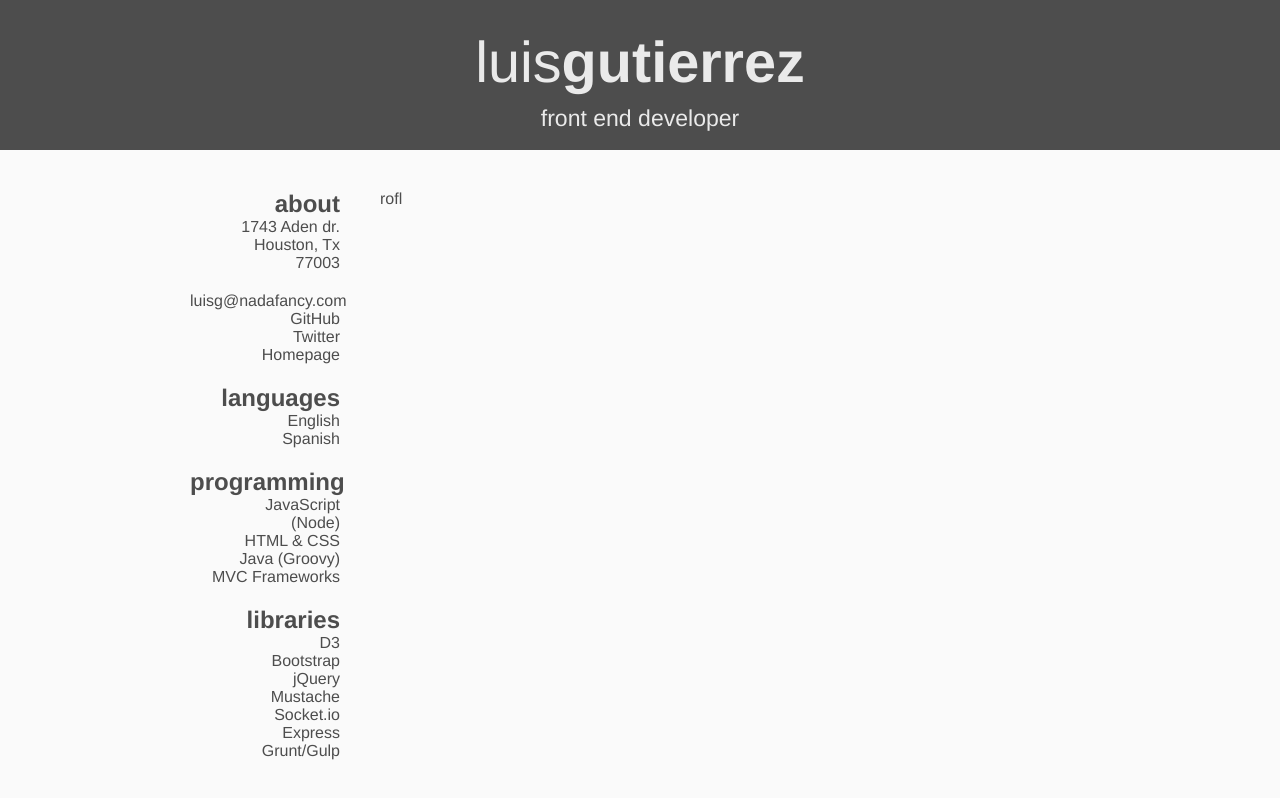
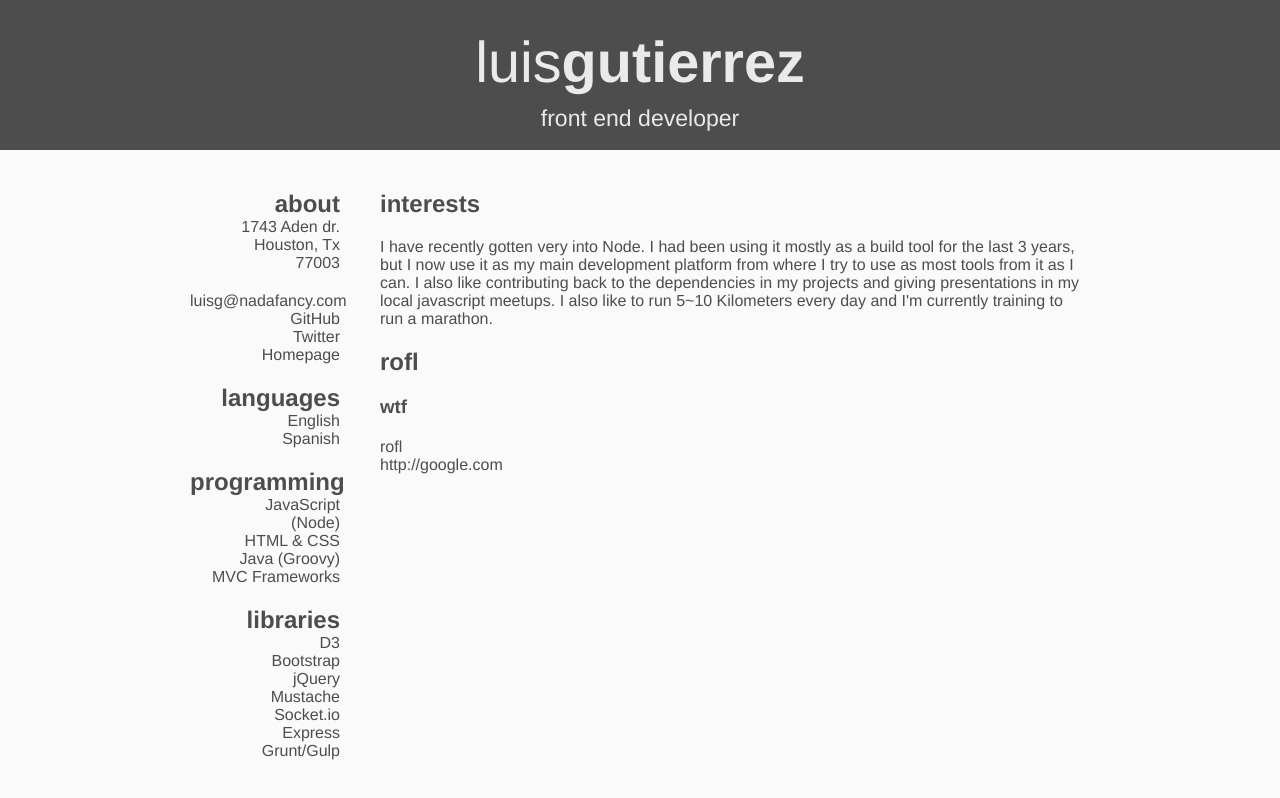
Before and after one commit to Dudemullet/PugCV, a website: page app/index.jade in a window 1280 px wide. Drawn offline with nearby package versions, Linux system fonts and the light colour scheme; files that its build step writes are made by us from their sources.

Commit message:
Adds main section

```diff
--- a/app/index.jade
+++ b/app/index.jade
@@ -9,4 +9,13 @@ body
 
   main.container.clearfix
     include ./includes/personal.jade
-    section.main rofl
+
+    .main
+      include ./mixins/main_section.jade
+      include ./mixins/timed_section.jade
+
+      +section('interests').
+        I have recently gotten very into Node. I had been using it mostly as a build tool for the last 3 years, but I now use it as my main development platform from where I try to use as most tools from it as I can. I also like contributing back to the dependencies in my projects and giving presentations in my local javascript meetups. I also like to run 5~10 Kilometers every day and I'm currently training to run a marathon.
+
+      +timed_section('rofl')
+        +entry('wtf','rofl','http://google.com')
--- a/app/less/app.less
+++ b/app/less/app.less
@@ -5,3 +5,4 @@
 @import "mixins.less";
 @import "page.less";
 @import "personal.less";
+@import "main_sections.less";
--- /dev/null
+++ b/app/less/main_sections.less
@@ -0,0 +1,6 @@
+.main-section {
+  .name {
+    margin:0 0 (@section-padding/2) 0;
+    padding:0;
+  }
+}
--- /dev/null
+++ b/app/mixins/main_section.jade
@@ -0,0 +1,5 @@
+mixin section(name)
+  section.main-section.text-block
+    h2.name= name
+    if block
+      block
--- /dev/null
+++ b/app/mixins/timed_section.jade
@@ -0,0 +1,11 @@
+mixin entry(name, time, link)
+  .entry
+    h3.name= name
+    .time= time
+    a.link(href=link)= link
+
+mixin timed_section(name)
+  section.main-section.timed-block
+    h2.name= name
+    if block
+      block
--- a/gulpfile.js
+++ b/gulpfile.js
@@ -38,18 +38,19 @@ gulp.task('watch', function(){
   gulp.watch(paths.lessFiles,['less']);
   gulp.watch([paths.jadeFiles, paths.lessFiles], function(event){
     notifyLivereload(event,lr);
-  })
+  }).on('error', console.log)
 })
 
 gulp.task('copy', function() {
   //normalize css
-  gulp.src(__dirname + "/node_modules/normalize.css/normalize.css")
+  return gulp.src(__dirname + "/node_modules/normalize.css/normalize.css")
   .pipe(gulp.dest(APP_ROOT + "/css"));
 });
 
 gulp.task('less', function() {
-  gulp.src(APP_ROOT+"/less/app.less")
+  return gulp.src(APP_ROOT+"/less/app.less")
     .pipe(less())
+    .on('error', console.log)
     .pipe(gulp.dest(APP_ROOT + "/css"));
 });
 
--- a/package.json
+++ b/package.json
@@ -3,7 +3,7 @@
   "version": "0.0.1",
   "private": true,
   "dependencies": {
-    "gulp": "~3.6.2",
+    "gulp": "~3.8.7",
     "express": "~4.1.1",
     "connect-livereload": "~0.4.0",
     "tiny-lr": "0.0.7",
```
Also changed, not shown: app/css/app.css.
